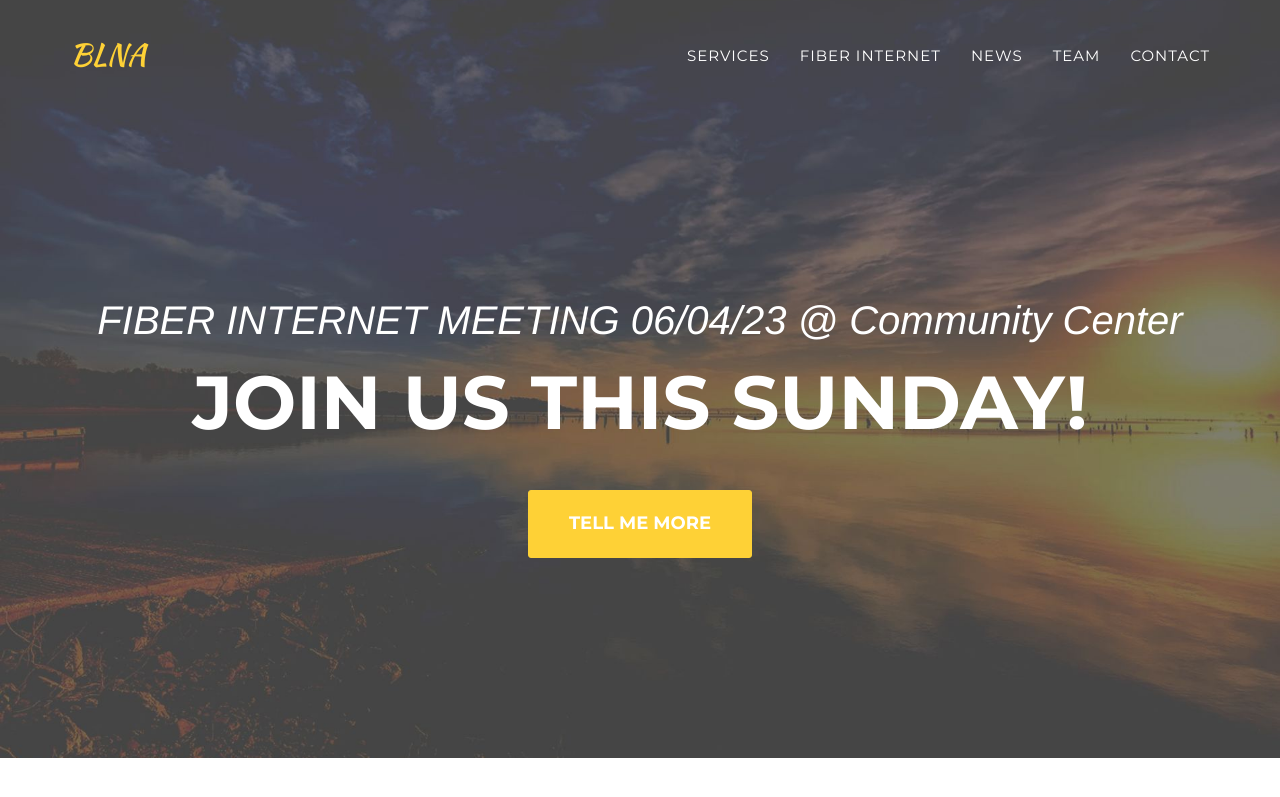
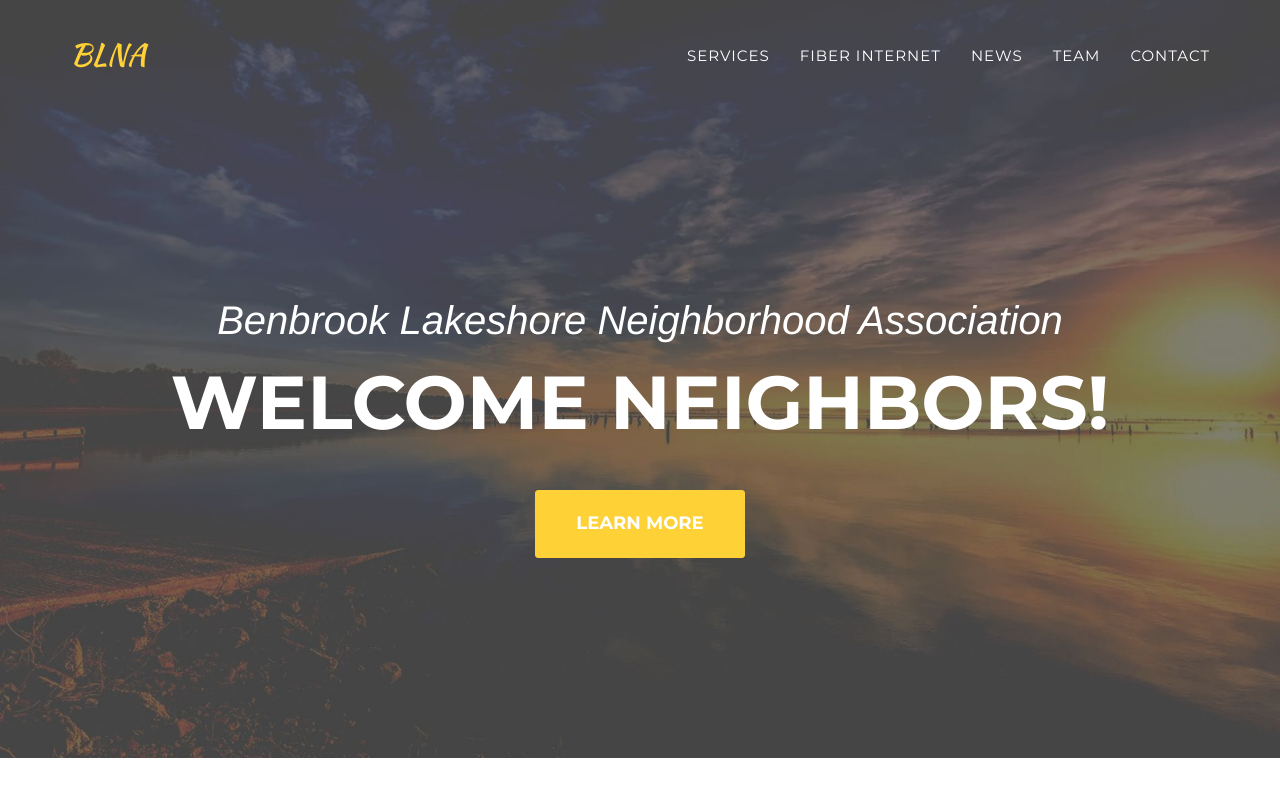
Before and after one commit to benbrooklakeshore/benbrooklakeshore.github.io, a Jekyll site: the page built from 2023-03-27-blna-wifi-project.markdown, in a window 1280 px wide and 900 px high. Shown: the top 797 px of the window. Built offline with Jekyll 4.4.1, drawn with Linux system fonts in a browser that asks for light colours; some web fonts are replaced; comment, search, counter and statistics services are not loaded.

Commit message:
Changing header

```diff
--- a/_includes/header.html
+++ b/_includes/header.html
@@ -44,9 +44,9 @@
     <header>
         <div class="container">
             <div class="intro-text">
-                <div class="intro-lead-in">FIBER INTERNET MEETING 06/04/23 @ Community Center</div>
-                <div class="intro-heading">Join Us this Sunday!</div>
-                <a href="#about" class="page-scroll btn btn-xl">Tell Me More</a>
+                <div class="intro-lead-in">Benbrook Lakeshore Neighborhood Association</div>
+                <div class="intro-heading">Welcome Neighbors!</div>
+                <a href="#services" class="page-scroll btn btn-xl">Learn More</a>
             </div>
         </div>
     </header>
```
